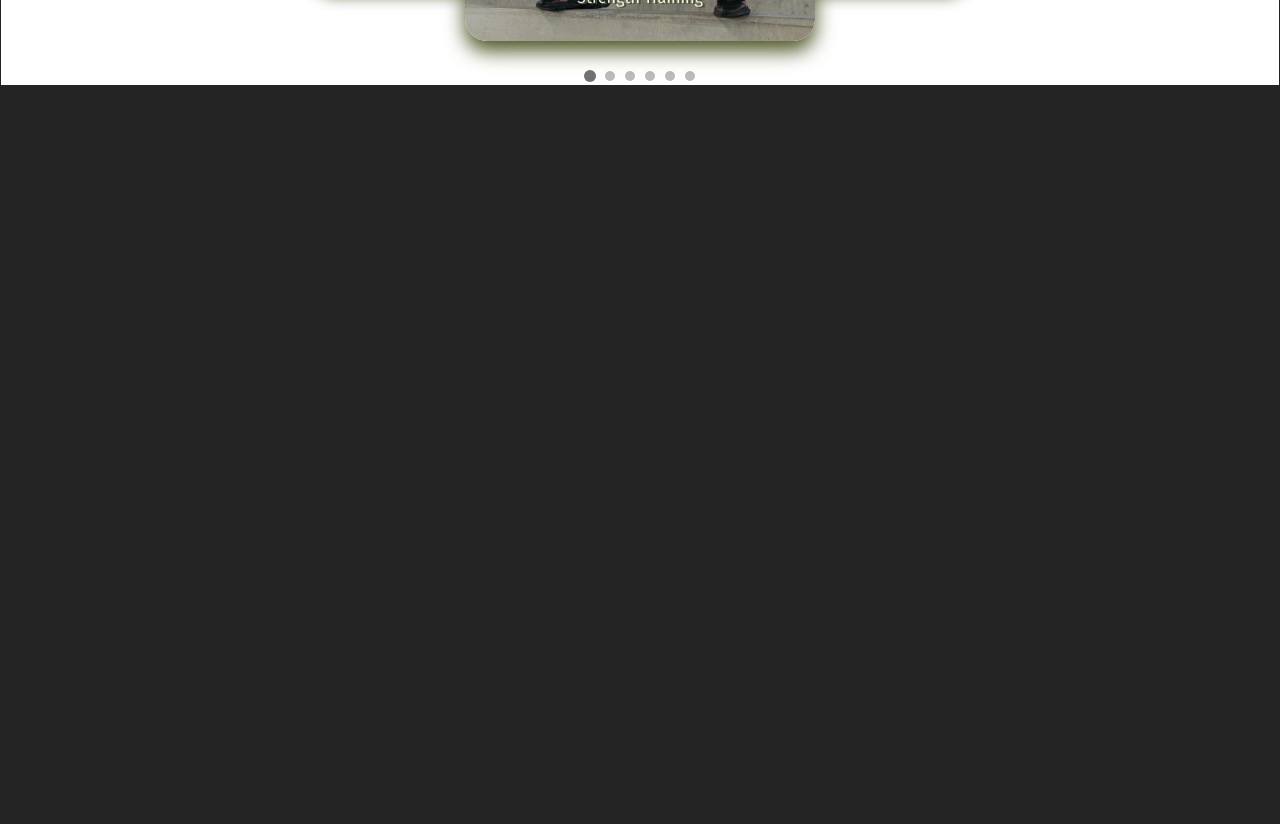
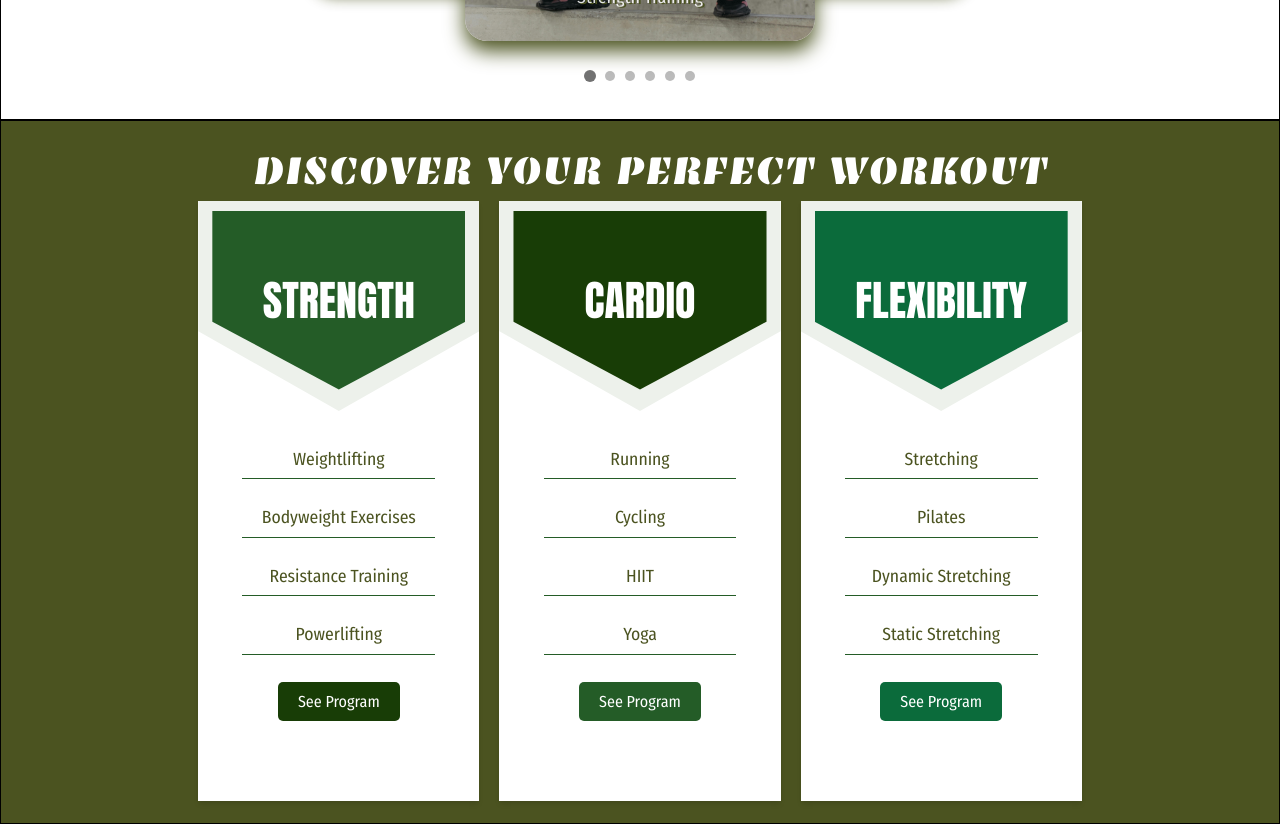
Before and after one commit to rjdlaguna/trident_fitness_web_app, a React (Vite) app: page / in a window 1280 px wide. Shown: the part 1440-2264 px from the top of the page. Before the commit the page ends 1525 px from the top, so only its background shows below. Built offline with nearby package versions, Linux system fonts and the light colour scheme.

Commit message:
Add content in landing page of workout section

```diff
--- a/src/pages/Home.jsx
+++ b/src/pages/Home.jsx
@@ -1,12 +1,14 @@
 import Navbar from "./Navbar"
 import Banner from "./Banner"
 import TrainersSection from "./TrainersSection"
+import WorkoutSection from "./WorkoutSection"
 export default function Home() {
     return(
         <>
             <Navbar />
             <Banner />
             <TrainersSection />
+            <WorkoutSection />
         </>
     )
 }
--- a/src/pages/TrainersSection.css
+++ b/src/pages/TrainersSection.css
@@ -7,11 +7,9 @@
 
 .trainers-container{
     width: 100%;
-    height: 600px;
+    height: 95vh;
     background-color: #fff;
     border: 1px solid #000;
-    display: block;
-    position: relative;
 }
 
 .trainer-images-section h1{
--- a/src/pages/TrainersSection.jsx
+++ b/src/pages/TrainersSection.jsx
@@ -15,7 +15,6 @@ export default function TrainersSection(){
     if (!Array.isArray(trainersImage) || length <= 0) {
         return null;
     };
-
 
     return(
         <>
@@ -71,10 +70,6 @@ export default function TrainersSection(){
                             ))}
                         </div>
                     </div>
-
-                    {/*<div className="trainer-description-section">
-                        <h3>About the Trainer</h3>
-                    </div>*/}
                 </div>
             </div>
         </>
--- /dev/null
+++ b/src/pages/WorkoutSection.css
@@ -0,0 +1,170 @@
+@font-face {
+    font-family: 'EmblemaOne';
+    src: url('../assets/fonts/EmblemaOne-Regular.ttf');
+    font-weight: normal;
+    font-style: normal;
+}
+@font-face {
+    font-family: 'FiraSansCondensedRegular';
+    src: url('../assets/fonts/FiraSansCondensed-Regular.ttf');
+}
+@font-face {
+    font-family: 'AntonFont';
+    src: url('../assets/fonts/Anton-Regular.ttf');
+    font-weight: normal;
+    font-style: normal;
+}
+.workout-container{
+    width: 100%;
+    height: 88vh;
+    background-color: #4B5320;
+    border: 1px solid #000;
+    color: #fff;
+}
+
+.workout-content-heading{
+    display: flex;
+    width: 100%;
+    justify-content: center;
+}
+
+.workout-content-heading h1{
+    color: #000;
+    text-transform: uppercase;
+    font-family: EmblemaOne, Haettenschweiler, 'Arial Narrow Bold', sans-serif;
+    font-size: clamp(24px, 4vw, 2.5rem);
+    color: #fff;
+    margin: 20px 0px 0px 20px;
+    text-align: center;
+}
+
+.workout-content-body{
+    width: 100%;
+    display: flex;
+    justify-content: center;
+    align-items: center;
+    gap: 20px;
+}
+
+.workout-content-body .workout-section{
+    width: 22%;
+    height: 75vh;
+    border: none;
+    background-color: #fff;
+    position: relative;
+    max-width: 600px;
+    transition: transform 0.3s ease, box-shadow 0.3s ease;
+
+  /* Initial resting shadow (close to the ground) */
+    box-shadow:
+        0 4px 6px -1px rgba(0, 0, 0, 0.09),
+        0 2px 4px -1px rgba(0, 0, 0, 0.06);
+}
+.workout-content-body .workout-section:hover{
+    transform: translateY(-12px);
+
+  /* Deep, soft, multi-layered 3D shadow */
+  box-shadow:
+    0 20px 25px -5px rgba(0, 0, 0, 0.1),
+    0 10px 10px -5px rgba(0, 0, 0, 0.04);
+}
+
+.workout-content-body .workout-section .training-type-container{
+    display: flex;
+    justify-content: center;
+    height: 35%;
+    width: 100%;
+    border: px solid #fff;
+    /* Coordinates: Bottom, Left-Bottom, Left-Top, Right-Top, Right-Bottom */
+    clip-path: polygon(50% 100%, 0% 62%, 0% 0%, 100% 0%, 100% 62%);
+    background-color: #c28c17;
+    text-transform: uppercase;
+    font-family: 'AntonFont', sans-serif;
+    font-size: clamp(1.25rem, 3vw, 1.75rem);
+}
+
+.workout-content-body .workout-section .training-type-container{
+    background-color: #edf1eb;
+}
+
+.workout-content-body .workout-section .training-type-container .training-type{
+    padding: 10px;
+    width: 90%;
+    height: 85%;
+    margin-top: 10px;
+    clip-path: polygon(50% 100%, 0% 62%, 0% 0%, 100% 0%, 100% 62%);
+    display: flex;
+    justify-content: center;
+    align-items: center;
+    position:relative;
+}
+
+.workout-content-body .workout-section .training-type-container .left-content{
+    background-color: #245c27;
+}
+.workout-content-body .workout-section .training-type-container .center-content{
+    background-color: #183d06;
+}
+.workout-content-body .workout-section .training-type-container .right-content{
+    background-color: #0b6b3b;
+}
+
+.workout-content-body .workout-section .training-type-list{
+    color: #000;
+    display: flex;
+    justify-content: center;
+    align-items: center;
+}
+
+.workout-content-body .workout-section .training-type-list ul{
+    list-style-type: none;
+    padding: 0;
+    margin: 20px;
+    color: #fff;
+    width: 100%;
+    text-align: center;
+    display: flex;
+    flex-direction: column;
+    align-items: center;
+}
+.workout-content-body .workout-section .training-type-list ul li{
+    margin: 10px 0;
+    font-size: 1.1rem;
+    border-top: 1px solid #fff;
+    color: #4B5320;
+    border-bottom: 1px solid #245c27;
+    padding: 5px;
+    width: 80%;
+    font-family: 'FiraSansCondensedRegular',sans-serif;
+}
+.workout-program-btn{
+    display: flex;
+    justify-content: center;
+    align-items: center;
+}
+
+.workout-program-btn button{
+    padding: 10px 20px;
+    color: #fff;
+    border: none;
+    border-radius: 5px;
+    cursor: pointer;
+    font-size: 1rem;
+    transition: background-color 0.3s ease, transform 0.3s ease;
+    font-family: 'FiraSansCondensedRegular',sans-serif;
+}
+
+.workout-content-body .workout-section .left-btn .see-program-btn{
+    background-color: #183d06;
+    transform: translateY(-3px);
+}
+
+.workout-content-body .workout-section .center-btn .see-program-btn{
+    background-color: #245c27;
+    transform: translateY(-3px);
+}
+
+.workout-content-body .workout-section .right-btn .see-program-btn{
+    background-color: #0b6b3b;
+    transform: translateY(-3px);
+}
--- /dev/null
+++ b/src/pages/WorkoutSection.jsx
@@ -0,0 +1,69 @@
+import '../pages/WorkoutSection.css';
+
+export default function WorkoutSection(){
+    return(
+        <>
+            <div className='workout-container'>
+                <div className='workout-content-heading'>
+                    <h1>Discover Your Perfect Workout</h1>
+                </div>
+                <div className="workout-content-body">
+                    <div className="workout-section left-content">
+                        <div className="training-type-container">
+                            <div className="training-type left-content">
+                                <h2>Strength</h2>
+                            </div>
+                        </div>
+                        <div className="training-type-list">
+                            <ul>
+                                <li>Weightlifting</li>
+                                <li>Bodyweight Exercises</li>
+                                <li>Resistance Training</li>
+                                <li>Powerlifting</li>
+                            </ul>
+                        </div>
+                        <div className="workout-program-btn left-btn">
+                            <button className="see-program-btn">See Program</button>
+                        </div>
+                    </div>
+                    <div className="workout-section center-content">
+                        <div className="training-type-container">
+                            <div className="training-type center-content">
+                                <h2>Cardio</h2>
+                            </div>
+                        </div>
+                        <div className="training-type-list">
+                            <ul>
+                                <li>Running</li>
+                                <li>Cycling</li>
+                                <li>HIIT</li>
+                                <li>Yoga</li>
+                            </ul>
+                        </div>
+                        <div className="workout-program-btn center-btn">
+                            <button className="see-program-btn">See Program</button>
+                        </div>
+                    </div>
+                    <div className="workout-section right-content">
+                        <div className="training-type-container">
+                            <div className="training-type right-content">
+                                <h2>Flexibility</h2>
+                            </div>
+                        </div>
+                        <div className="training-type-list">
+                            <ul>
+                                <li>Stretching</li>
+                                <li>Pilates</li>
+                                <li>Dynamic Stretching</li>
+                                <li>Static Stretching</li>
+                            </ul>
+                        </div>
+                        <div className="workout-program-btn right-btn">
+                            <button className="see-program-btn">See Program</button>
+                        </div>
+                    </div>
+                </div>
+            </div>
+        </>
+    );
+}
```
